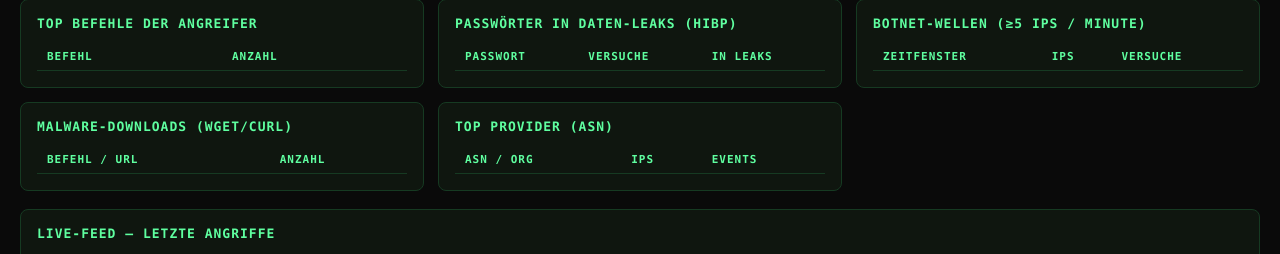
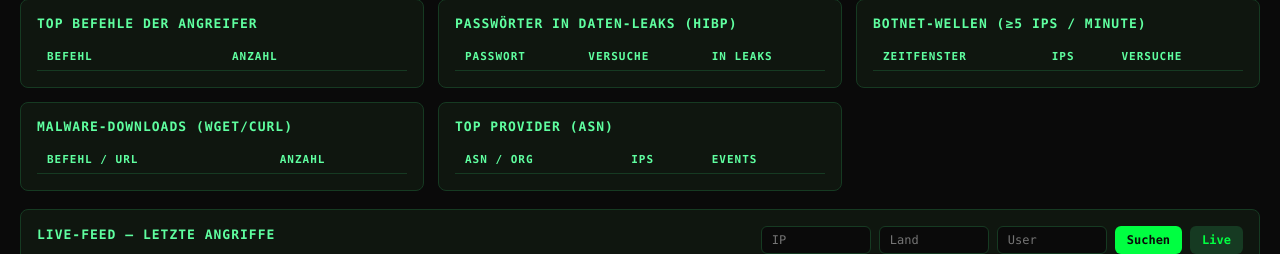
Before and after one commit to MaximilianNoethe/M183, a Flask app: template honeypot-dashboard/frontend/templates/dashboard.html in a window 1280 px wide. Shown: the part 1016-1270 px from the top of the page. Run offline with Flask 3, Linux system fonts and the light colour scheme; the template is opened without the code that fills it, so the values that code supplies are empty.

Commit message:
Add search bar to dashboard that filters the feed

```diff
--- a/honeypot-dashboard/frontend/static/css/dashboard.css
+++ b/honeypot-dashboard/frontend/static/css/dashboard.css
@@ -94,6 +94,30 @@ body {
 }
 
 .feedwrap { margin: 0 20px 30px; }
+.feedhead { display: flex; justify-content: space-between; align-items: center; flex-wrap: wrap; gap: 10px; }
+.search { display: flex; gap: 8px; flex-wrap: wrap; }
+.search input {
+  background: var(--bg);
+  border: 1px solid var(--line);
+  color: var(--fg);
+  padding: 6px 10px;
+  border-radius: 6px;
+  font-family: inherit;
+  font-size: 12px;
+  width: 110px;
+}
+.search button {
+  background: var(--fg);
+  color: var(--bg);
+  border: none;
+  padding: 6px 12px;
+  border-radius: 6px;
+  font-weight: bold;
+  cursor: pointer;
+  font-family: inherit;
+  font-size: 12px;
+}
+.search button#q-reset { background: var(--line); color: var(--fg); }
 
 table { width: 100%; border-collapse: collapse; font-size: 13px; }
 th, td { text-align: left; padding: 7px 10px; border-bottom: 1px solid var(--line); }
--- a/honeypot-dashboard/frontend/static/js/app.js
+++ b/honeypot-dashboard/frontend/static/js/app.js
@@ -20,7 +20,7 @@
       document.getElementById("stat-countries").textContent = stats.countries;
       HoneypotCharts.update(stats);
       HoneypotMap.update(attacks);
-      HoneypotFeed.update(recent);
+      if (!HoneypotSearch.isActive()) HoneypotFeed.update(recent);
       HoneypotAnalysis.update().catch(function () {});
       statusEl.textContent = "aktualisiert " + new Date().toLocaleTimeString();
       statusEl.classList.remove("err");
@@ -32,6 +32,7 @@
 
   HoneypotMap.init();
   HoneypotCharts.init();
+  HoneypotSearch.init();
   refresh();
   setInterval(refresh, 30000);
 })();
--- /dev/null
+++ b/honeypot-dashboard/frontend/static/js/search.js
@@ -0,0 +1,38 @@
+// Search bar over /api/search; while active, the live feed pauses its refresh.
+const HoneypotSearch = (function () {
+  let active = false;
+
+  async function run(event) {
+    if (event) event.preventDefault();
+    const params = new URLSearchParams();
+    const ip = document.getElementById("q-ip").value.trim();
+    const country = document.getElementById("q-country").value.trim();
+    const user = document.getElementById("q-user").value.trim();
+    if (ip) params.set("ip", ip);
+    if (country) params.set("country", country);
+    if (user) params.set("username", user);
+    if (![...params].length) { reset(); return; }
+
+    const resp = await fetch("/api/search?" + params.toString(), { headers: { Accept: "application/json" } });
+    if (!resp.ok) return;
+    const rows = await resp.json();
+    active = true;
+    document.getElementById("feed-title").textContent = "Suchergebnisse (" + rows.length + ")";
+    HoneypotFeed.update(rows);
+  }
+
+  function reset() {
+    active = false;
+    document.getElementById("q-ip").value = "";
+    document.getElementById("q-country").value = "";
+    document.getElementById("q-user").value = "";
+    document.getElementById("feed-title").textContent = "Live-Feed — letzte Angriffe";
+  }
+
+  function init() {
+    document.getElementById("search").addEventListener("submit", run);
+    document.getElementById("q-reset").addEventListener("click", reset);
+  }
+
+  return { init: init, reset: reset, isActive: function () { return active; } };
+})();
--- a/honeypot-dashboard/frontend/templates/dashboard.html
+++ b/honeypot-dashboard/frontend/templates/dashboard.html
@@ -68,7 +68,16 @@
   </section>
 
   <section class="panel feedwrap">
-    <h2>Live-Feed — letzte Angriffe</h2>
+    <div class="feedhead">
+      <h2 id="feed-title">Live-Feed — letzte Angriffe</h2>
+      <form id="search" class="search">
+        <input type="text" id="q-ip" placeholder="IP">
+        <input type="text" id="q-country" placeholder="Land">
+        <input type="text" id="q-user" placeholder="User">
+        <button type="submit">Suchen</button>
+        <button type="button" id="q-reset">Live</button>
+      </form>
+    </div>
     <table id="feed">
       <thead><tr><th>Zeit</th><th>IP</th><th>Land</th><th>User</th><th>Passwort</th><th>Event</th></tr></thead>
       <tbody></tbody>
@@ -81,6 +90,7 @@
   <script src="/static/js/charts.js"></script>
   <script src="/static/js/feed.js"></script>
   <script src="/static/js/analysis.js"></script>
+  <script src="/static/js/search.js"></script>
   <script src="/static/js/app.js"></script>
 </body>
 </html>
```
